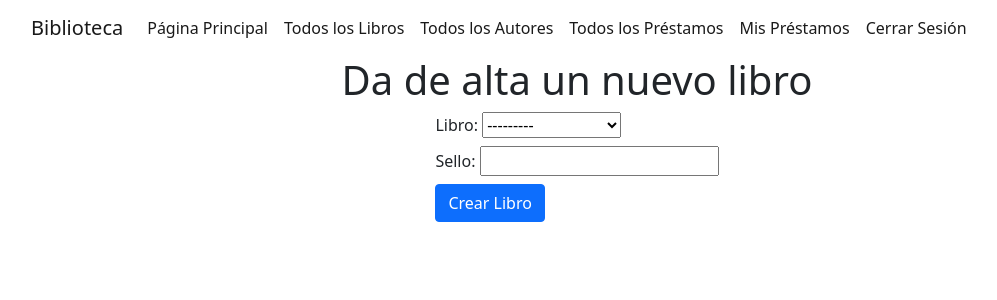
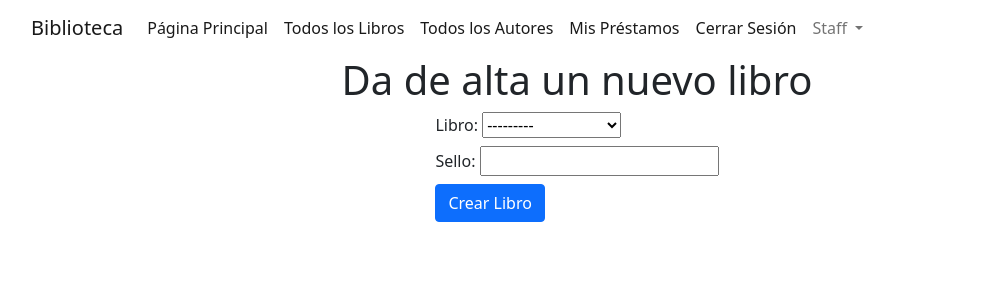
Before and after one commit to emilio-nuno/Biblioteca, a Django app: page /catalogo/libros/crear/ in a window 1280 px wide. Shown: the top 300 px of the page, without its empty margins (63-1060 px from the left). Run offline with Django 4.2, Linux system fonts and the light colour scheme; a user stored in the database is signed in; data comes from the database, SQL or seed files in the repository; both versions use the stored data as it was after the commit; some libraries are stand-ins or nearby versions.

Commit message:
Agregada funcionalidad de dropdown

```diff
--- a/Biblioteca/catalogo/templates/base.html
+++ b/Biblioteca/catalogo/templates/base.html
@@ -12,6 +12,7 @@
 <div class="container">
   {% block navegacion %}
     <!-- TODO: Agregar dropdown para autenticacion y para staff como en https://developer.mozilla.org/en-US/docs/Learn/Server-side/Django/Forms/forms_example_create_book.png -->
+    <!-- TODO: Eliminar los archivos estáticos -->
     <nav class="navbar navbar-light navbar-expand-md">
         <div class="container-fluid"><a class="navbar-brand" href="#">Biblioteca</a>
             <button data-bs-toggle="collapse" class="navbar-toggler" data-bs-target="#navcol-1"><span
@@ -21,14 +22,21 @@
                     <li class="nav-item"><a class="nav-link active" href="{% url 'index' %}">Página Principal</a></li>
                     <li class="nav-item"><a class="nav-link active" href="{% url 'libros' %}">Todos los Libros</a></li>
                     <li class="nav-item"><a class="nav-link active" href="{% url 'autores' %}">Todos los Autores</a></li>
-                    {% if perms.catalogo.puede_marcar_retornado %}
-                    <li class="nav-item"><a class="nav-link active" href="{% url 'todos-prestamos' %}">Todos los Préstamos</a></li>
-                    {% endif %}
                     {% if user.is_authenticated %}
                     <li class="nav-item"><a class="nav-link active" href="{% url 'mis-prestamos' %}">Mis Préstamos</a></li>
                     <li class="nav-item"><a class="nav-link active" href="{% url 'logout' %}">Cerrar Sesión</a></li>
                     {% else %}
                     <li class="nav-item"><a class="nav-link active" href="{% url 'login' %}">Iniciar Sesión</a></li>
+                    {% endif %}
+                    {% if perms.catalogo.puede_marcar_retornado %}
+                    <li class="nav-item dropdown">
+                    <a class="nav-link dropdown-toggle" href="#" id="navbarDropdown" role="button" data-toggle="dropdown" aria-haspopup="true" aria-expanded="false">Staff
+                    </a>
+                    <div class="dropdown-menu" aria-labelledby="navbarDropdown">
+                      <a class="dropdown-item" href="{% url 'todos-prestamos' %}">Todos los Préstamos</a>
+                      <a class="dropdown-item" href="{% url 'crear-libro' %}">Agregar Libro</a>
+                    </div>
+                  </li>
                     {% endif %}
                 </ul>
             </div>
@@ -38,6 +46,9 @@
   {% block contenido %}
   {% endblock %}
 </div>
+<script src="https://code.jquery.com/jquery-3.2.1.slim.min.js" integrity="sha384-KJ3o2DKtIkvYIK3UENzmM7KCkRr/rE9/Qpg6aAZGJwFDMVNA/GpGFF93hXpG5KkN" crossorigin="anonymous"></script>
+<script src="https://cdn.jsdelivr.net/npm/popper.js@1.12.9/dist/umd/popper.min.js" integrity="sha384-ApNbgh9B+Y1QKtv3Rn7W3mgPxhU9K/ScQsAP7hUibX39j7fakFPskvXusvfa0b4Q" crossorigin="anonymous"></script>
+<script src="https://cdn.jsdelivr.net/npm/bootstrap@4.0.0/dist/js/bootstrap.min.js" integrity="sha384-JZR6Spejh4U02d8jOt6vLEHfe/JQGiRRSQQxSfFWpi1MquVdAyjUar5+76PVCmYl" crossorigin="anonymous"></script>
 <script src="{% static 'bootstrap/js/bootstrap.min.js' %}"></script>
 </body>
 
```
Also changed, not shown: Biblioteca/db.sqlite3.
